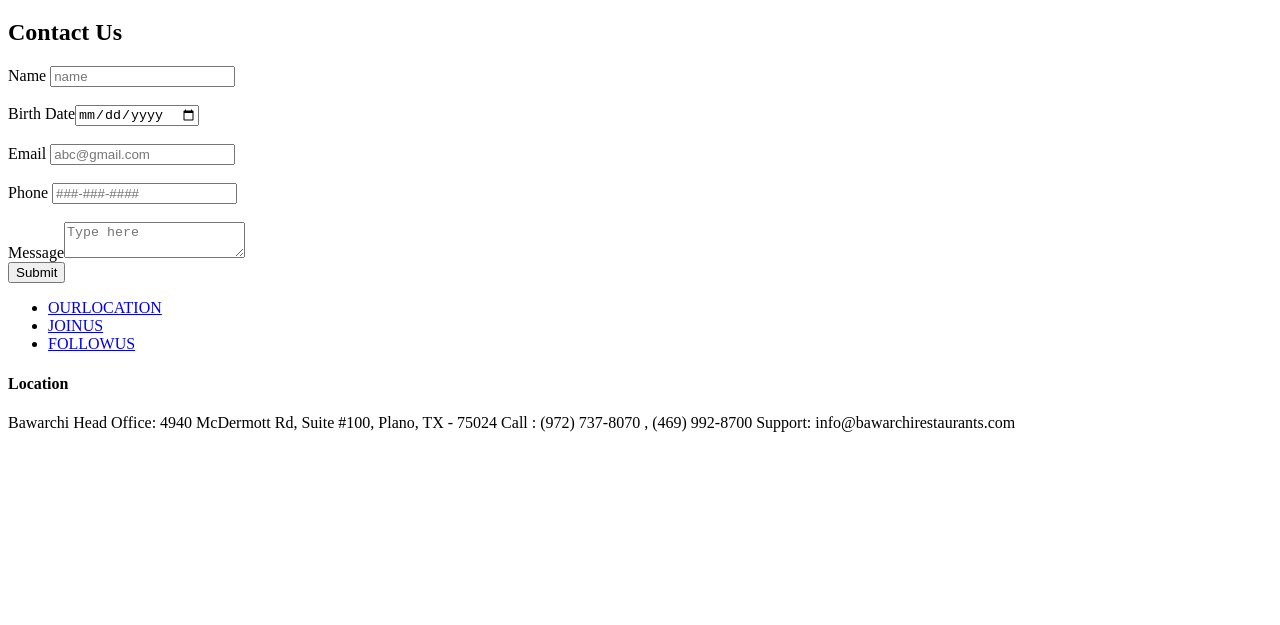
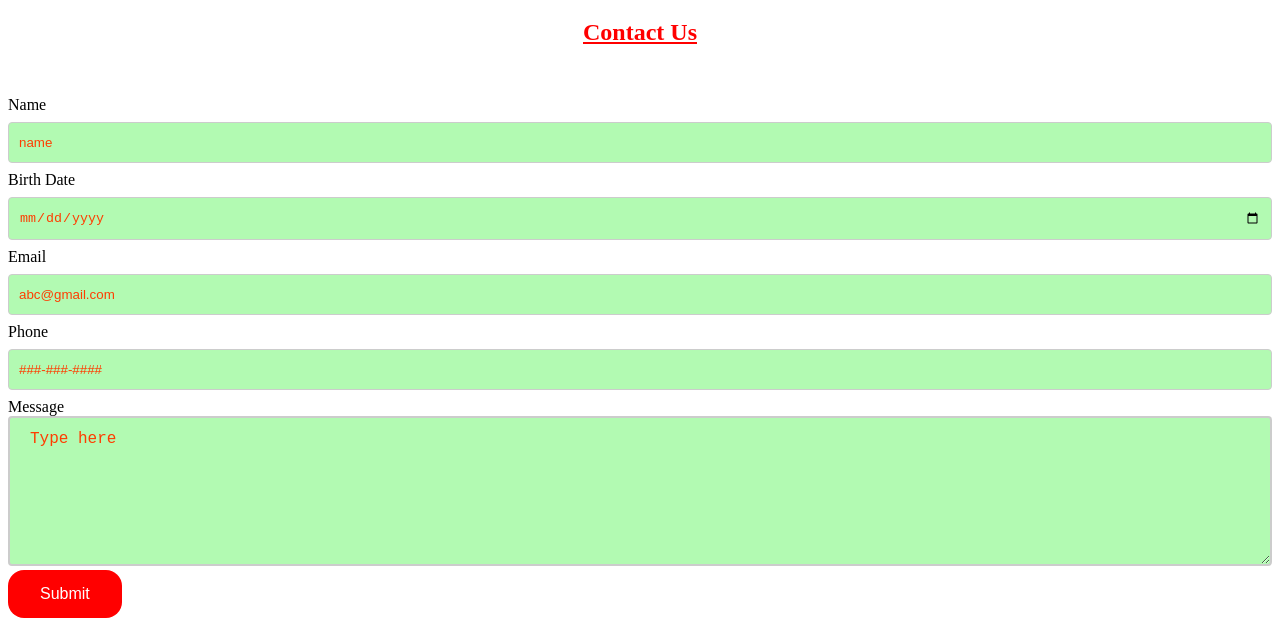
Before and after one commit to SRPatibandla/htmlProject, a plain HTML site: page contactus.html in a window 1280 px wide. Shown: the part 175-800 px from the top of the page. Drawn offline with Linux system fonts and the light colour scheme.

Commit message:
css styles added to contact page

```diff
--- a/contactus.html
+++ b/contactus.html
@@ -42,6 +42,111 @@
              #top-nav >li > a:hover{
              color:red;
              }
+             h2{
+                 color:red;
+                 font-weight: bolder;
+                 text-align: center;
+                 padding-bottom: 30px;
+                 text-decoration: underline;
+
+             }
+
+input[type=text], select{
+    width:100%;
+    padding: 12px 10px;
+    margin: 8px 0;
+    display:inline-block;
+    box-sizing: border-box;
+    border-radius: 4px;
+    border: 1px solid #ccc;
+    background-color: rgb(178, 250, 178);
+    color:rgb(255, 60, 0);;
+}
+input[type=text]:focus{
+    background-color: rgb(146, 154, 156);
+}
+input[type=Date]{
+    color: rgb(255, 60, 0);
+    width: 100%;
+    padding: 12px 10px;
+    margin: 8px 0;
+    display:inline-block;
+    box-sizing: border-box;
+    border-radius: 4px;
+    border: 1px solid #ccc;
+    background-color: rgb(178, 250, 178);
+
+}
+input[type=Date]:focus{
+    background-color: rgb(146, 154, 156);
+}
+input[type=email]{
+    color: rgb(255, 60, 0);
+    width: 100%;
+    padding: 12px 10px;
+    margin: 8px 0;
+    display:inline-block;
+    box-sizing: border-box;
+    border-radius: 4px;
+    border: 1px solid #ccc;
+    background-color: rgb(178, 250, 178);
+}
+input[type=email]:focus{
+    background-color: rgb(146, 154, 156);
+
+}
+::placeholder{
+    color:rgb(255, 60, 0);
+
+}
+input[type=number]{
+    color:rgb(255, 60, 0);
+    width: 100%;
+    padding: 12px 10px;
+    margin: 8px 0;
+    display:inline-block;
+    box-sizing: border-box;
+    border-radius: 4px;
+    border: 1px solid #ccc;
+    background-color: rgb(178, 250, 178);
+}
+input[type=number]:focus{
+    background-color: rgb(146, 154, 156);
+
+}
+textarea{
+    width: 100%;
+    height: 150px;
+    padding: 12px 20px;
+    box-sizing: border-box;
+    border: 2px solid #ccc;
+    border-radius: 4px;
+    background-color: rgb(178, 250, 178);
+    font-size: 16px;
+    color:white;
+
+}
+textarea:focus{
+    background-color: rgb(146, 154, 156);
+}
+.button{
+    color:white;
+    background-color:red;
+    border: none;
+    padding: 15px 32px;
+    text-align: center;
+    font-size: 16px;
+    border-radius: 1rem;
+    text-decoration: none;
+    display: inline-block;
+}
+.button{
+    transition-duration: 0.4s;
+}
+.button:hover{
+    background-color: aqua;
+}
+
 </style>
 </head>
 <body>
@@ -61,22 +166,20 @@
 
        <section>
         <h2>Contact Us</h2>
-<form >
-    <label for="Name">Name</label><span> </span><input type="text" name="fName"  placeholder="name" >
-    <br>
-    <br>
+        <div >
+<form>
+    <label for="Name" color:>Name</label>
+    <input type="text" id="name" name="fName"  placeholder="name" >
     <label>Birth Date<input type='date'></label>
-    <br>
-    <br>
-<label for="Email">Email</label> <SPAN> </SPAN><input type="email" required placeholder="abc@gmail.com">
-<br>
-<br>
-<label for="Phone">Phone<span> </span></label><input type="number" name="Phone" placeholder="###-###-####">
-<br>
-<br>
-<label for="Message">Message</label><textarea placeholder="Type here"></textarea><br>
-<input id="submit_button" type="submit">
+<label for="Email">Email</label>
+<input type="email" required placeholder="abc@gmail.com">
+<label for="Phone">Phone</label>
+<input type="number" name="Phone" placeholder="###-###-####">
+<label for="Message">Message</label>
+<textarea placeholder="Type here"></textarea>
+<button class="button">Submit</button>
 </form>
+</div>
     </section>
 </article>
     </main>
```
Also changed, not shown: about.html (+9 -2 lines).
